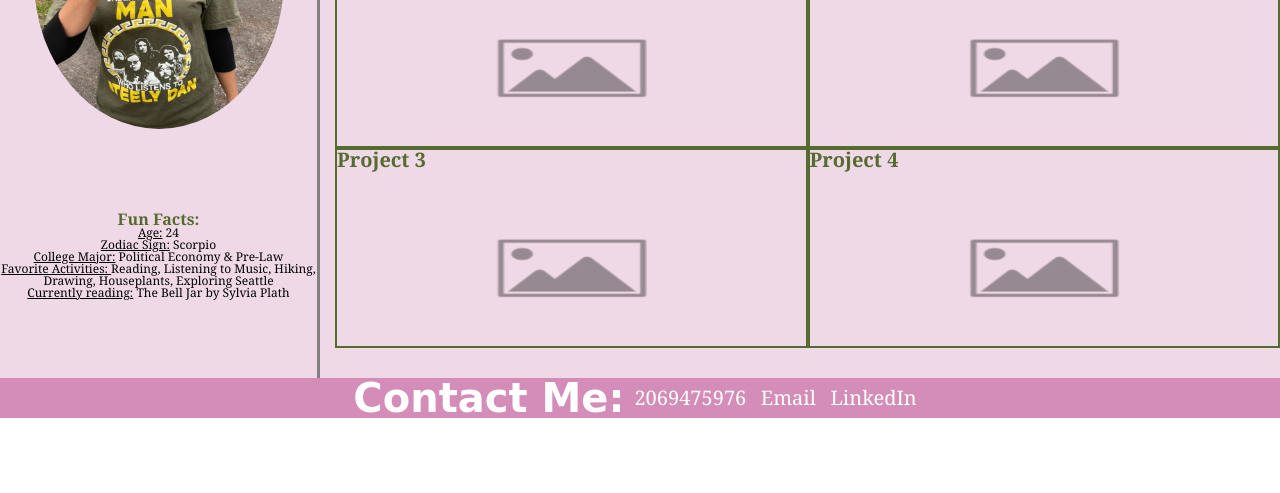
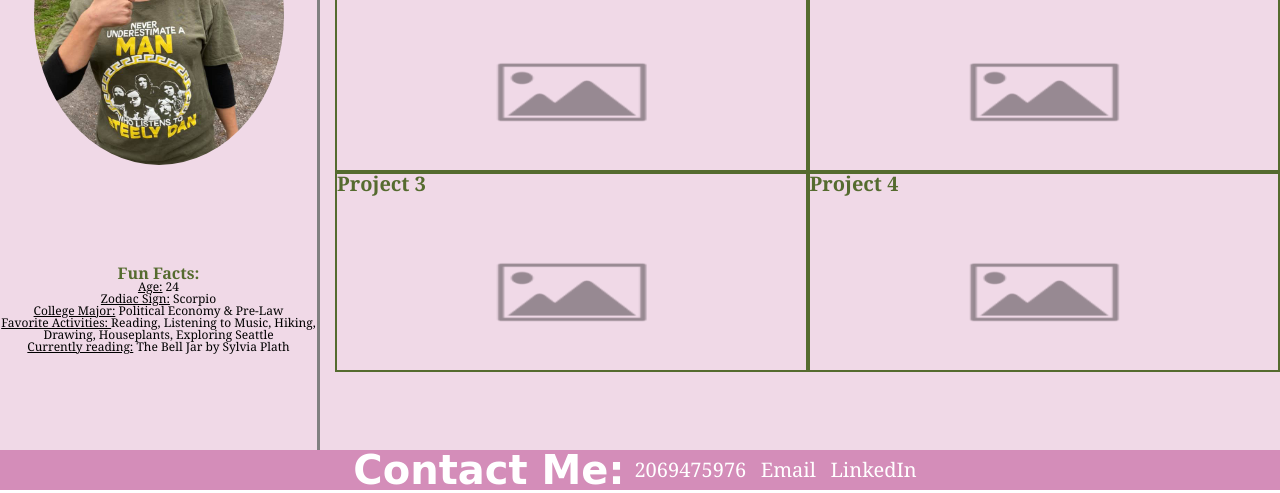
Before and after one commit to egraham96/Professional-Portfolio, a plain HTML site: page index.html in a window 1280 px wide. Shown: the part 466-959 px from the top of the page. Before the commit the page ends 887 px from the top, so only its background shows below. Drawn offline with Linux system fonts and the light colour scheme.

Commit message:
Updated CSS and HTML

```diff
--- a/Assets/CSS/style.css
+++ b/Assets/CSS/style.css
@@ -4,7 +4,6 @@
 }
 
 body {
-    background-color: white;
     margin: 0;
     padding: 0;
 }
@@ -51,7 +50,7 @@ nav a:hover {
 }
 
 
-main {
+main {background-color: #f0d9e7;
     display: flex;
     flex-wrap: wrap;
     width: 100%;
```
Also changed, not shown: index.html (+2 -1 lines).
